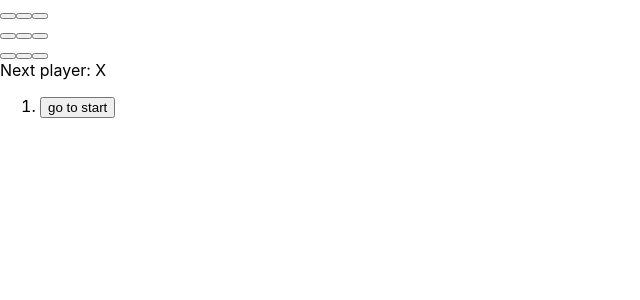
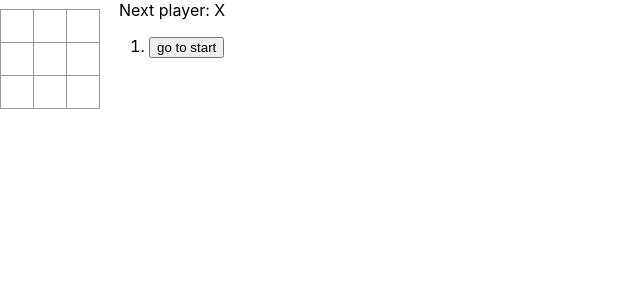
Before and after one commit to kylei-weisse/react-tac-toe, a React (Create React App) app: page / in a window 1280 px wide. Shown: the top 300 px of the page, without its empty margins (0-640 px from the left). Built offline with nearby package versions, Linux system fonts and the light colour scheme.

Commit message:
added styling

```diff
--- a/src/index.css
+++ b/src/index.css
@@ -11,3 +11,51 @@
   font-family: source-code-pro, Menlo, Monaco, Consolas, 'Courier New',
     monospace;
 }
+
+
+ol, ul {
+  padding-left: 30px;
+}
+
+
+.board-row:after {
+  clear: both;
+  content: "";
+  display: table;
+}
+
+.status {
+  margin-bottom: 10px;
+}
+
+.square {
+  background: #fff;
+  border: 1px solid #999;
+  float: left;
+  font-size: 24px;
+  font-weight: bold;
+  line-height: 34px;
+  height: 34px;
+  margin-right: -1px;
+  margin-top: -1px;
+  padding: 0;
+  text-align: center;
+  width: 34px;
+}
+
+.square:focus {
+  outline: none;
+}
+
+.kbd-navigation .square:focus {
+  background: #ddd;
+}
+
+.game {
+  display: flex;
+  flex-direction: row;
+}
+
+.game-info {
+  margin-left: 20px;
+}
--- a/src/index.js
+++ b/src/index.js
@@ -1,7 +1,6 @@
 import React from 'react';
 import ReactDOM from 'react-dom';
 import './index.css';
-import App from './App';
 import reportWebVitals from './reportWebVitals';
 function Square(props) {
   return (
```
